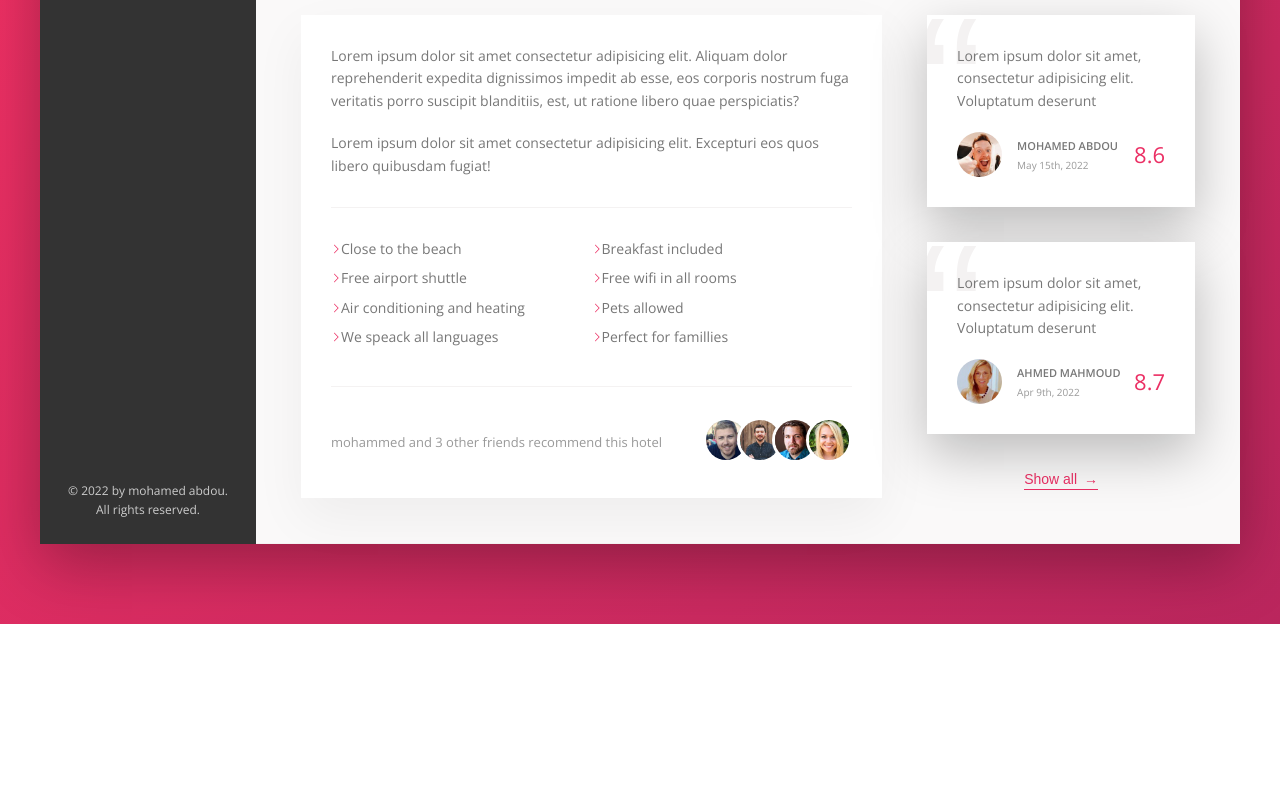
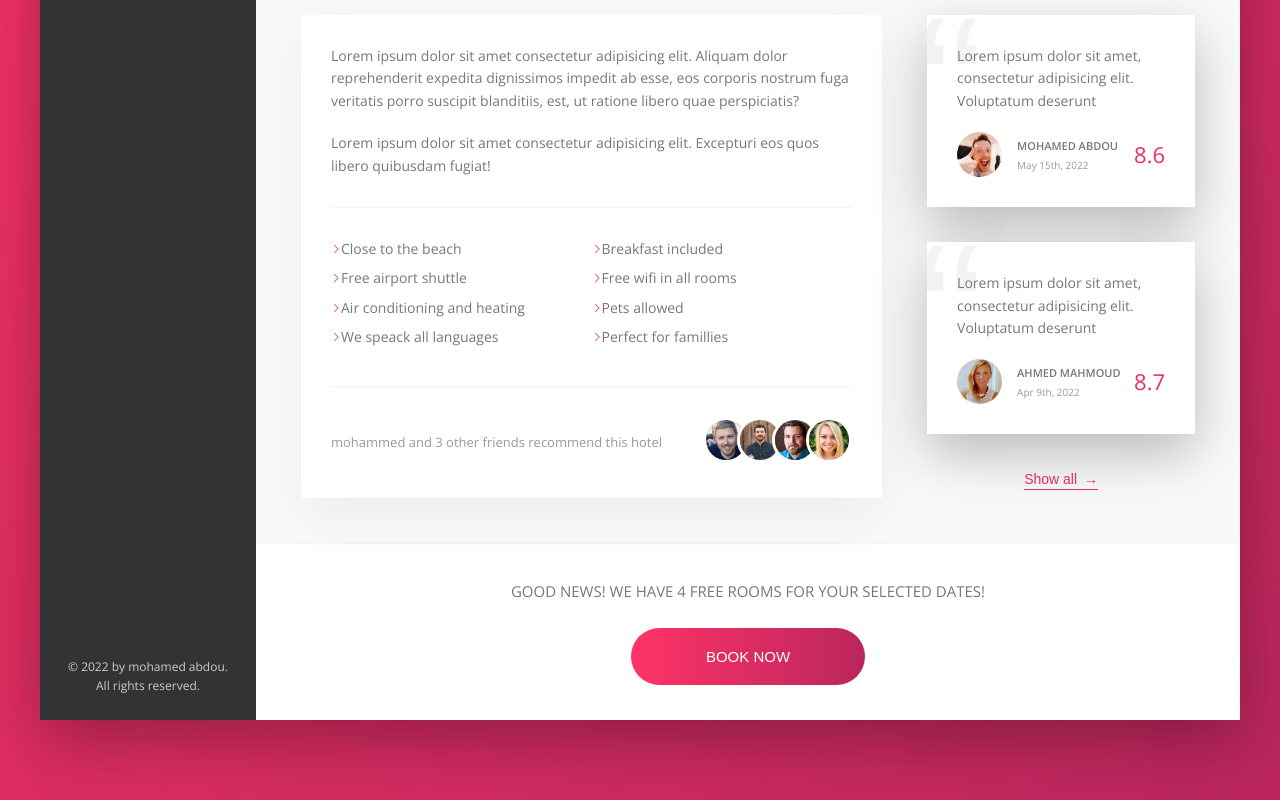
Before and after one commit to mohamed-abdou-mg/Trillo-Template, a website: page index.html in a window 1280 px wide. Shown: the part 632-1432 px from the top of the page. Before the commit the page ends 1256 px from the top, so only its background shows below. Drawn offline with nearby package versions, Linux system fonts and the light colour scheme.

```diff
--- a/index.html
+++ b/index.html
@@ -188,6 +188,15 @@
                             <button class="btn-inline">Show all <span>&rarr;</span></button>
                         </div>
                     </div>
+                    <div class="cta">
+                        <h2 class="cta__book-now">
+                            Good news! We have 4 free rooms for your selected dates!
+                        </h2>
+                        <button class="btn">
+                            <span class="btn__visible">Book now</span>
+                            <span class="btn__invisible">Only 4 rooms left</span>
+                        </button>
+                    </div>
                 </main>
             </div>
         </div>
--- a/sass/_components.scss
+++ b/sass/_components.scss
@@ -198,7 +198,7 @@
     display: flex;
     align-items: center;
     border-bottom: 1px solid var(--color-grey-light-2);
-
+    background-color: #fff;
     &__heading {
         font-size: 2.25rem;
         font-weight: 300;
@@ -435,3 +435,68 @@
         z-index: 1;
     }
 }
+
+
+
+///////////////////////////////////////
+/// CALL TO ACTION
+.cta {
+    padding: 3.5rem 0;
+    text-align: center;
+    background-color: #fff;
+
+    &__book-now {
+        font-size: 1.5rem;
+        font-weight: 300;
+        text-transform: uppercase;
+        margin-bottom: 2.5rem;
+    }
+}
+
+.btn {
+    font-size: 1.5rem;
+    font-weight: 300;
+    text-transform: uppercase;
+    border-radius: 100px;
+    border: none;
+    background-image: linear-gradient(to right, var(--color-primary-light), var(--color-primary-dark));
+    color: #fff;
+    position: relative;
+    overflow: hidden;
+    cursor: pointer;
+
+    & > * {
+        display: inline-block;
+        height: 100%;
+        width: 100%;
+        transition: all .2s ease-in-out;
+    }
+
+
+    &__visible {
+        padding: 2rem 7.5rem;
+    }
+
+    &__invisible {
+        padding: 2rem 0;
+        position: absolute;
+        left: 0;
+        top: -100%;
+    }
+
+    &:hover {
+        background-image: linear-gradient(to left, var(--color-primary-light), var(--color-primary-dark));
+    }
+
+    &:hover &__visible {
+        transform: translateY(100%);
+    }
+
+    &:hover &__invisible {
+        top: 0;
+    }
+
+    &:focus {
+        animation: pulsate 1s infinite;
+    }
+}
```
Also changed, not shown: css/style.css.
